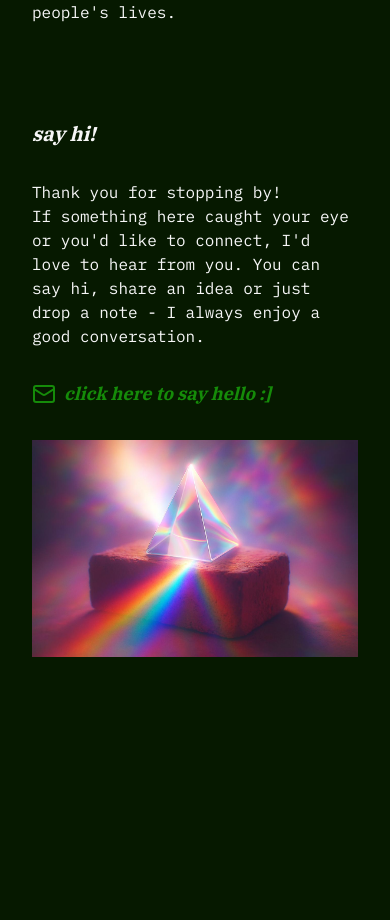
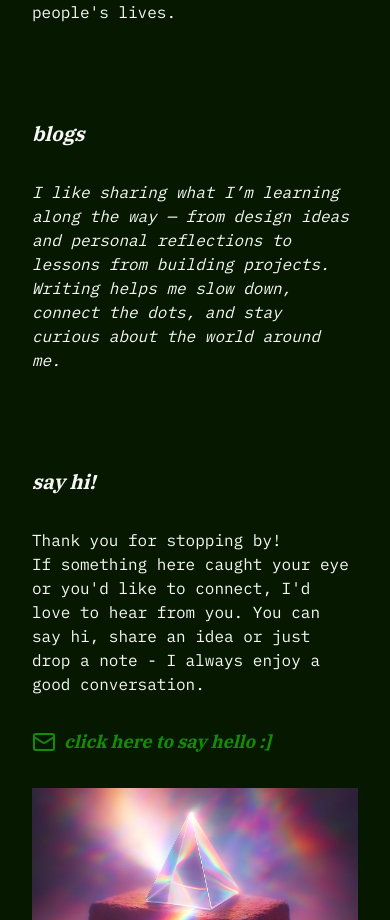
Before and after one commit to jericakuah/portfolio, a Next.js app: page / in a window 390 px wide. Shown: the part 5960-6880 px from the top of the page. Before the commit the page ends 6745 px from the top, so only its background shows below. Built offline with nearby package versions, Linux system fonts and the light colour scheme.

Commit message:
added blogs section

```diff
--- a/app/page.tsx
+++ b/app/page.tsx
@@ -8,6 +8,7 @@ import Hobbies from "./page/Hobbies";
 import Tools from "./page/Tools";
 import Principles from "./page/Principles";
 import Contact from "./page/Contact";
+import Blogs from "./page/Blogs";
 
 export default function Home() {
   return (
@@ -25,6 +26,8 @@ export default function Home() {
 
           <Principles />
 
+          <Blogs />
+
           <Contact />
         </div>
       </main>
--- /dev/null
+++ b/app/page/Blogs.tsx
@@ -0,0 +1,13 @@
+export default function Blogs() {
+  return (
+    <div id="blogs" className="flex flex-col gap-8 scroll-mt-24">
+      <h2 className="sm:text-4xl text-xl font-bold italic">blogs</h2>
+
+      <p className="font-mono italic">
+        I like sharing what I’m learning along the way — from design ideas and
+        personal reflections to lessons from building projects. Writing helps me
+        slow down, connect the dots, and stay curious about the world around me.
+      </p>
+    </div>
+  );
+}
--- a/components/navbar.tsx
+++ b/components/navbar.tsx
@@ -13,6 +13,7 @@ export default function Navbar() {
         <Link href="#hobbies">hobbies</Link>
         <Link href="#tools">tools</Link>
         <Link href="#principles">values</Link>
+        <Link href="#blogs">blogs</Link>
         <Link href="#contact">say hi!</Link>
       </div>
     </nav>
```
